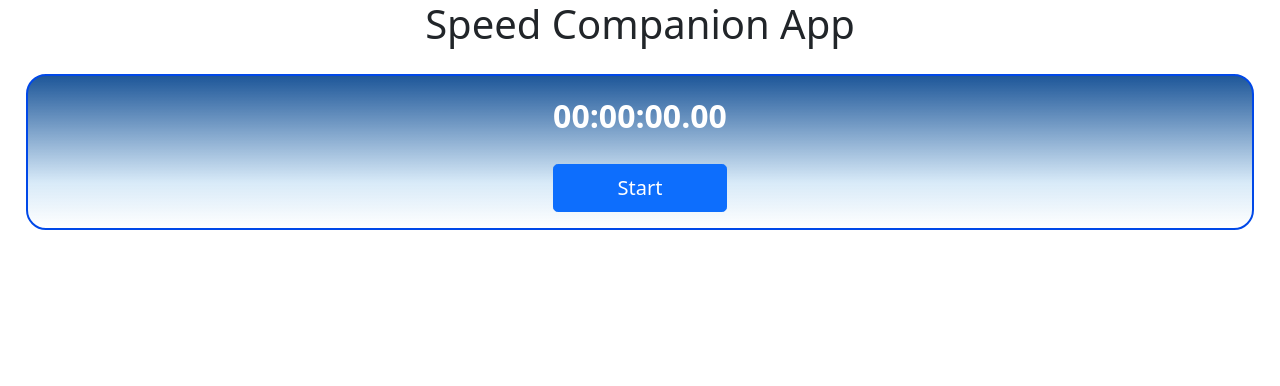
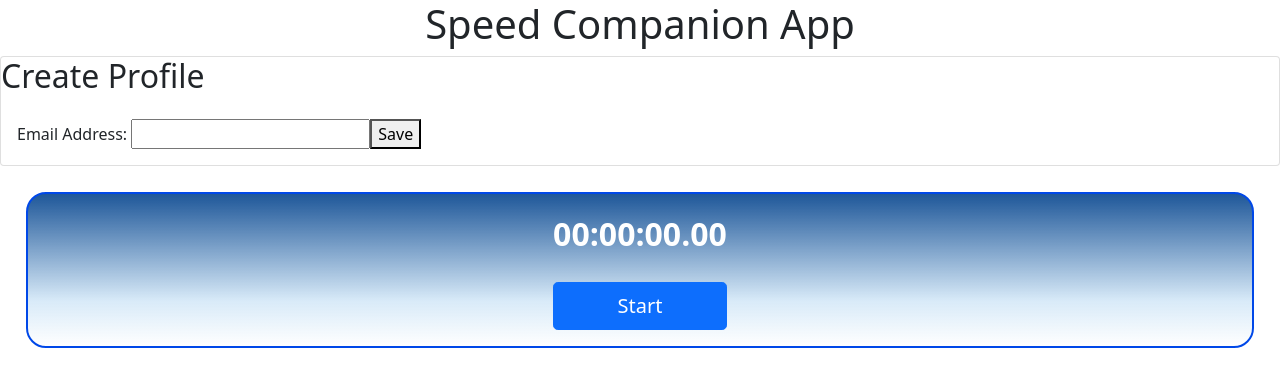
Before and after one commit to 2022-spring-adv-fe-mowe/tca-speed, an Angular app: page / in a window 1280 px wide. Shown: the top 386 px of the page. Built offline with nearby package versions, Linux system fonts and the light colour scheme.

Commit message:
Building the layout for user-profile component
Built the basic layout for the user-profile component...might change this later to a modal instead. Next, on to styling.

```diff
--- a/src/app/app.component.html
+++ b/src/app/app.component.html
@@ -1,3 +1,3 @@
 <h1>{{title}}</h1>
-
+<app-user-profile></app-user-profile>
 <app-game-timer></app-game-timer>
--- a/src/app/user-profile/user-profile.component.html
+++ b/src/app/user-profile/user-profile.component.html
@@ -1,3 +1,16 @@
-<p>user-profile works!</p>
 
-<h1>Create/Add User Profile</h1>
+
+<div class="card">
+    <h2>Create Profile</h2>
+    <!-- <div class="card-title">Create Profile</div> -->
+    <div class="card-body">
+
+        <form method="post">
+            <label>Email Address:
+              <input name="submitted-email" autocomplete="email">
+            </label>
+            <button>Save</button>
+          </form>
+
+    </div>
+</div>
```
